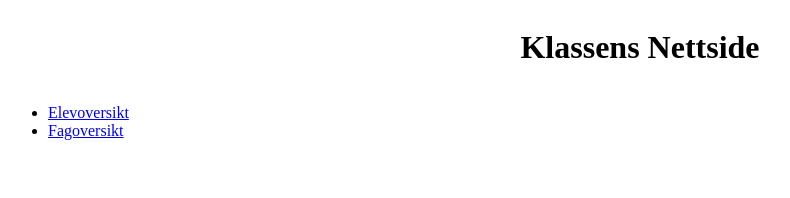
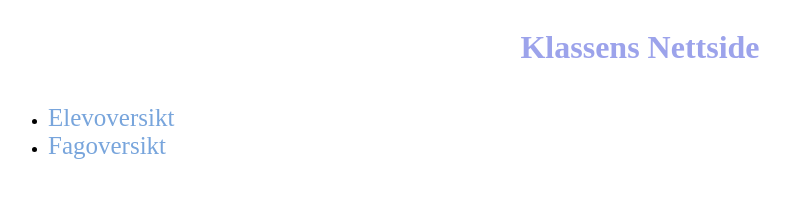
Before and after one commit to djoni1vincent/klassens-nettside, a plain HTML site: page index.html in a window 1280 px wide. Shown: the whole page, without its empty margins (0-790 px from the left). Drawn offline with Linux system fonts and the light colour scheme.

Commit message:
lage style to links

```diff
--- a/style.css
+++ b/style.css
@@ -3,7 +3,21 @@ html {
     padding: 0;
 }
 
+a {
+    text-decoration: none;
+    color: rgb(120, 165, 220);
+}
+
+li > a {
+    font-size: 25px;
+}
+li > a:hover {
+    color: red;
+    transition: 0.4s;
+}
+
 .header {
     display: flex;
     justify-content: center;
+    color: rgb(156, 163, 235);
 }
```
